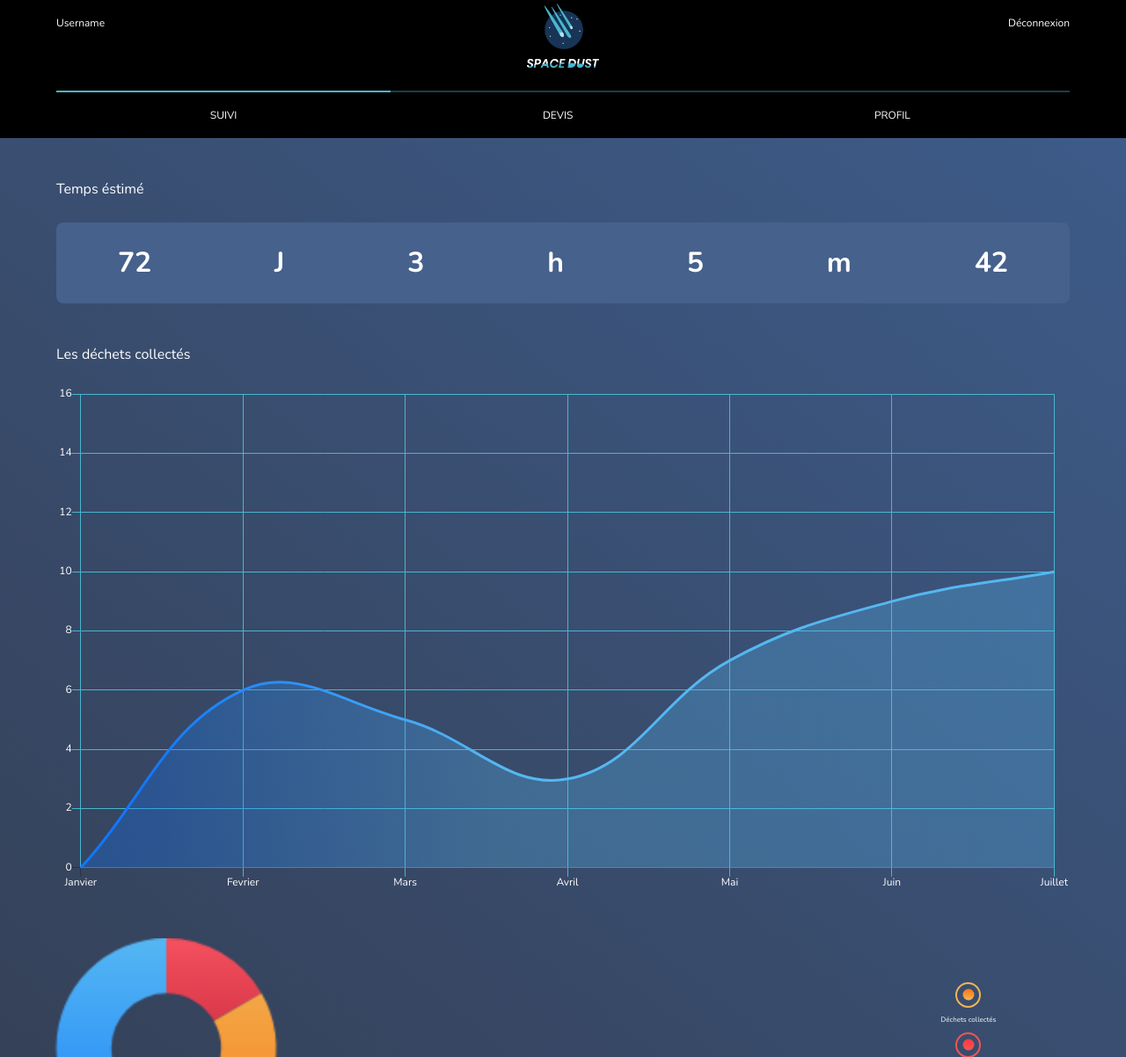
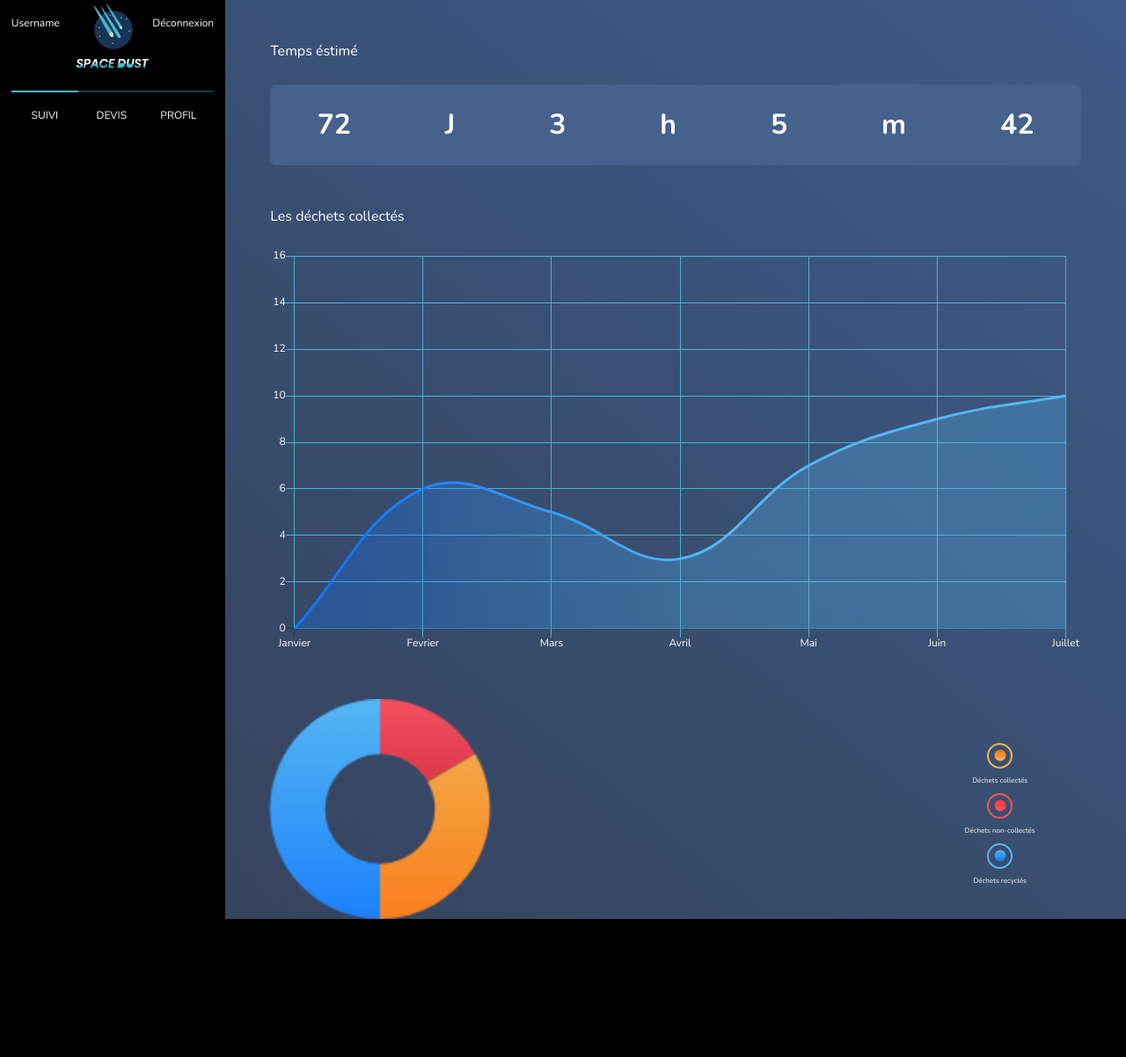
Before and after one commit to Doriantaing/space_dust, a PHP site: page /user/index.html in a window 1280 px wide. Shown: the whole page at 88% size. After the commit the page ends 1045 px from the top, so only its background shows below. Run offline with PHP 8.4, Linux system fonts and the light colour scheme; some libraries are stand-ins or nearby versions.

Commit message:
responsive

```diff
--- a/assets/styles/css/styles.css
+++ b/assets/styles/css/styles.css
@@ -128,7 +128,11 @@ table {
   color: #FFF; }
   @media (min-width: 949px) {
     .headeruser {
-      background: black; } }
+      position: absolute;
+      z-index: 1;
+      background: black;
+      width: 20%;
+      height: 100vh; } }
   .headeruser__inner {
     width: 90%;
     margin: auto;
@@ -194,6 +198,10 @@ table {
   height: 100vh;
   width: 100vw;
   font-family: "nunito",sans-serif; }
+  @media (min-width: 949px) {
+    .suivi {
+      width: 80%;
+      left: 20%; } }
   .suivi__inner {
     width: 90%;
     margin: auto; }
--- a/assets/styles/scss/components/_headerclient.scss
+++ b/assets/styles/scss/components/_headerclient.scss
@@ -5,9 +5,12 @@
   font-family: 'Nunito', sans-serif;
   color: #FFF;
 
-
   @include for-size(tablet-landscape-up){
+    position: absolute;
+    z-index: 1;
     background: black;
+    width: 20%;
+    height: 100vh;
   }
   &__inner{
     width: 90%;
--- a/assets/styles/scss/components/_suivi.scss
+++ b/assets/styles/scss/components/_suivi.scss
@@ -6,6 +6,10 @@
   height: 100vh;
   width: 100vw;
   font-family: "nunito",sans-serif;
+  @include for-size(tablet-landscape-up){
+    width: 80%;
+    left: 20%;
+  }
   &__inner{
     width: 90%;
     margin: auto;
```
Also changed, not shown: 1 other file.
